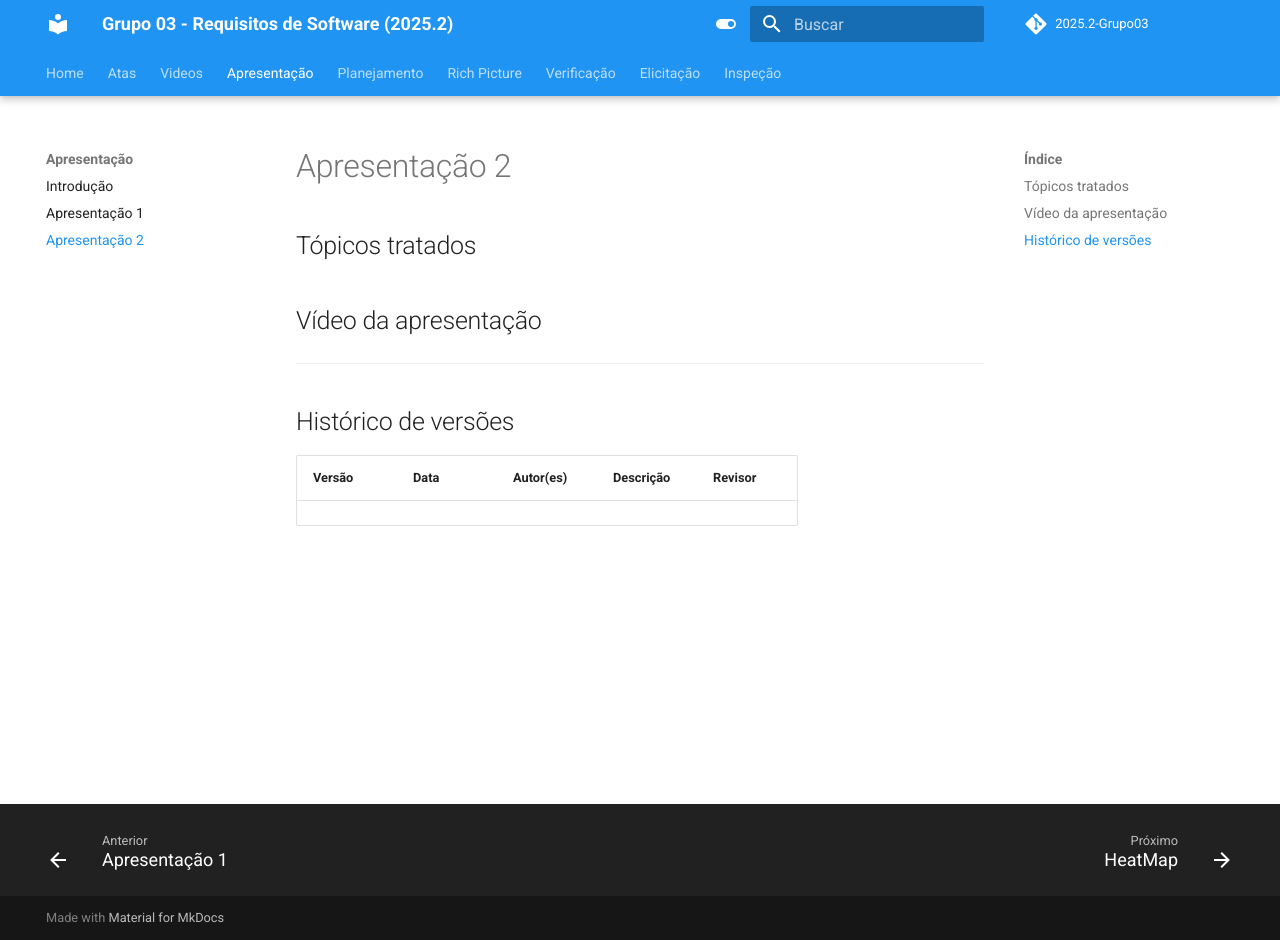
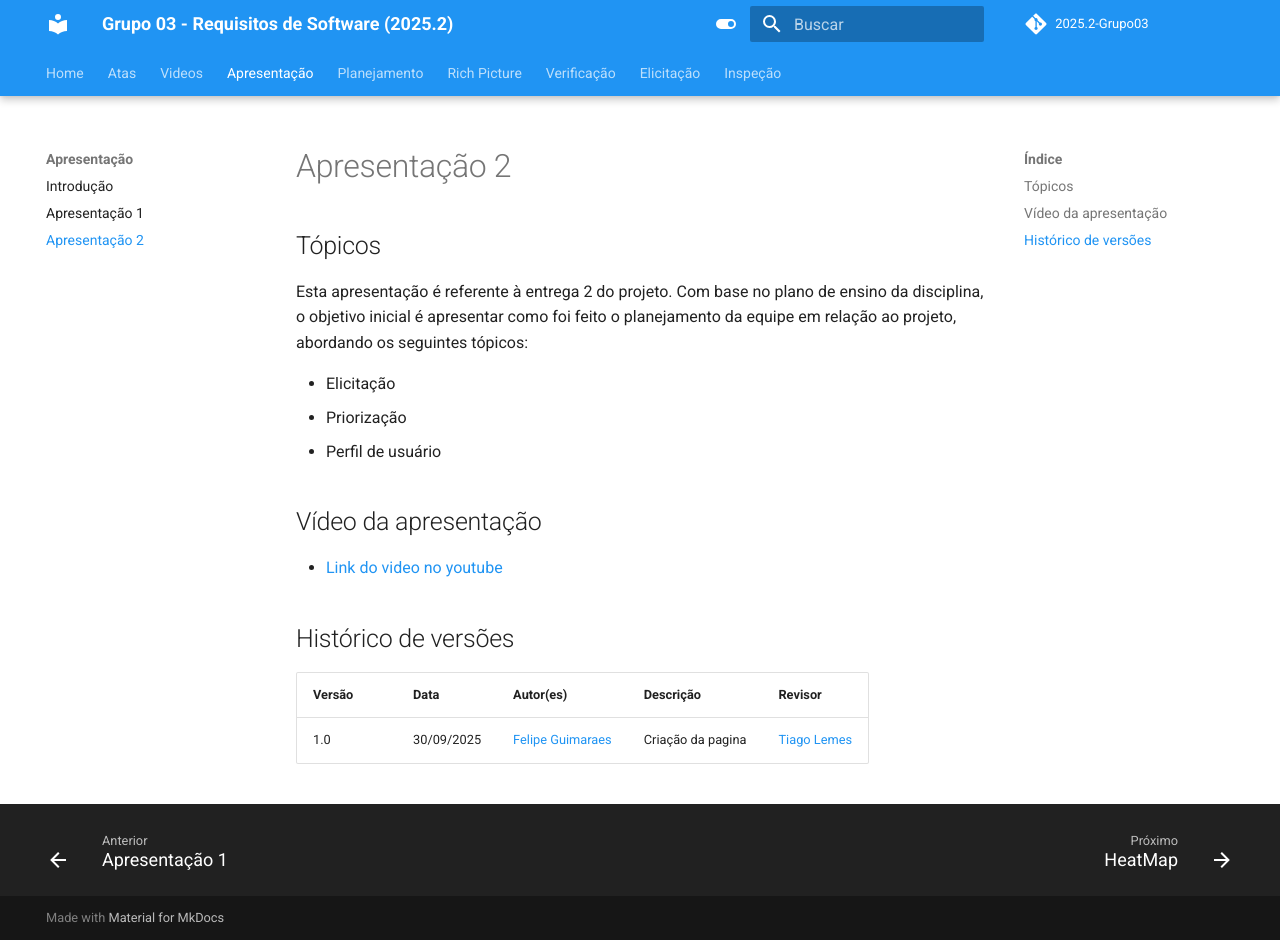
Before and after one commit to Requisitos-de-Software/2025.2-Grupo03, an MkDocs documentation site: the page built from docs/Apresentação/apresentacao2.md, in a window 1280 px wide and 940 px high. Built offline with MkDocs 1.6.1 and Material for MkDocs 9.7.7, drawn with Linux system fonts in a browser that asks for light colours; comment, search, counter and statistics services are not loaded.

```diff
--- a/docs/Apresentação/apresentacao2.md
+++ b/docs/Apresentação/apresentacao2.md
@@ -1,15 +1,20 @@
 # Apresentação 2
 
-## Tópicos tratados
+## Tópicos
 
+Esta apresentação é referente à entrega 2 do projeto. Com base no plano de ensino da disciplina, o objetivo inicial é apresentar como foi feito o planejamento da equipe em relação ao projeto, abordando os seguintes tópicos:
+
+- Elicitação
+- Priorização
+- Perfil de usuário
 
 
 ## Vídeo da apresentação
 
----
+- [Link do video no youtube](https://www.youtube.com/watch?v=lVv4mdeL08k)
 
 ## Histórico de versões
 
 | Versão       | Data | Autor(es)                            | Descrição                | Revisor |
 |------------|--------|--------------------------------------|--------------------------|---------|
-|            |           |                       |                           |
+|   1.0      |    30/09/2025       |     [Felipe Guimaraes](https://github.com/felipegf1)        |       Criação da pagina                    | [Tiago Lemes](https://github.com/TiagoTeixeira-2005)  |
```
Also changed, not shown: docs/Apresentação/apresentacao1.md (+1 -1 lines), docs/Elicitacao/brainstorming.md (+2 -2 lines).
